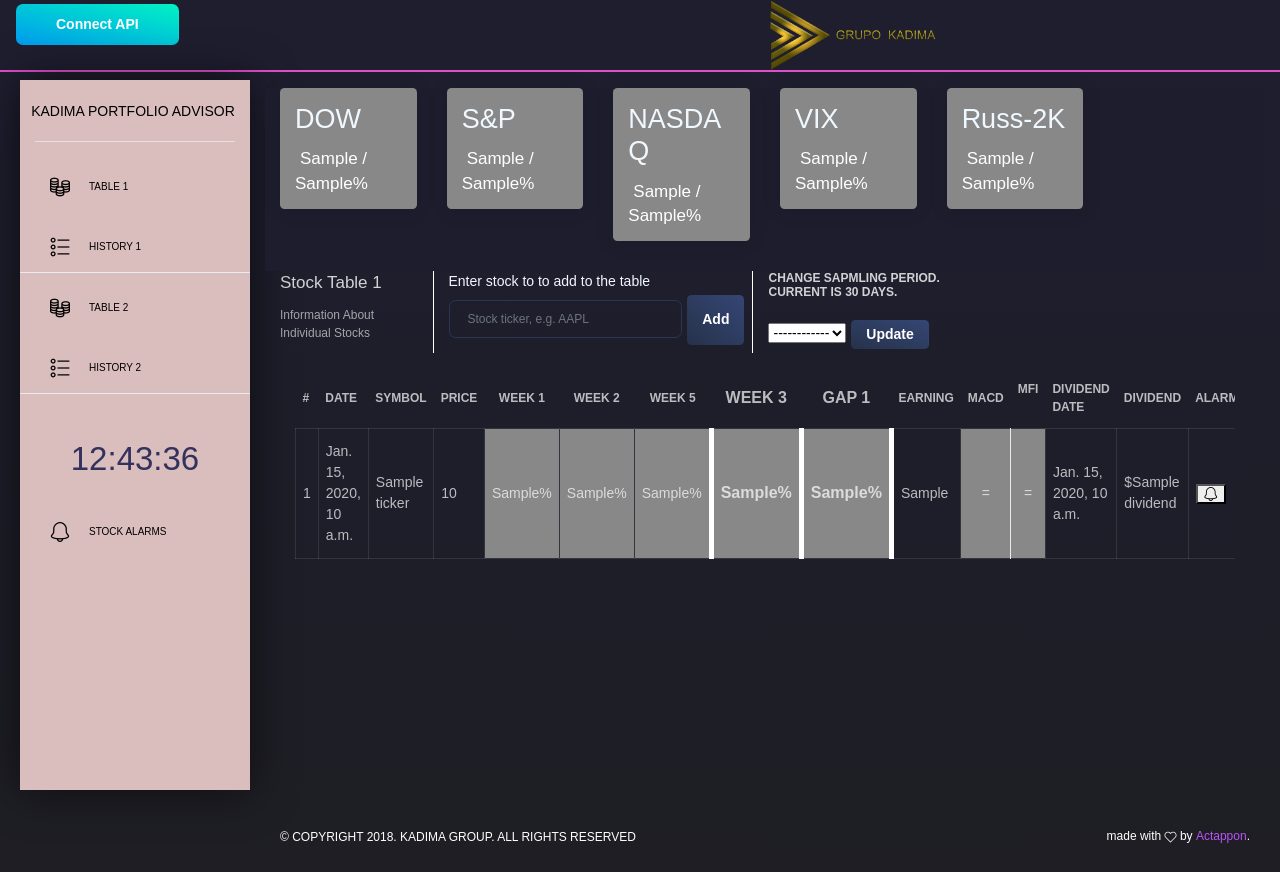
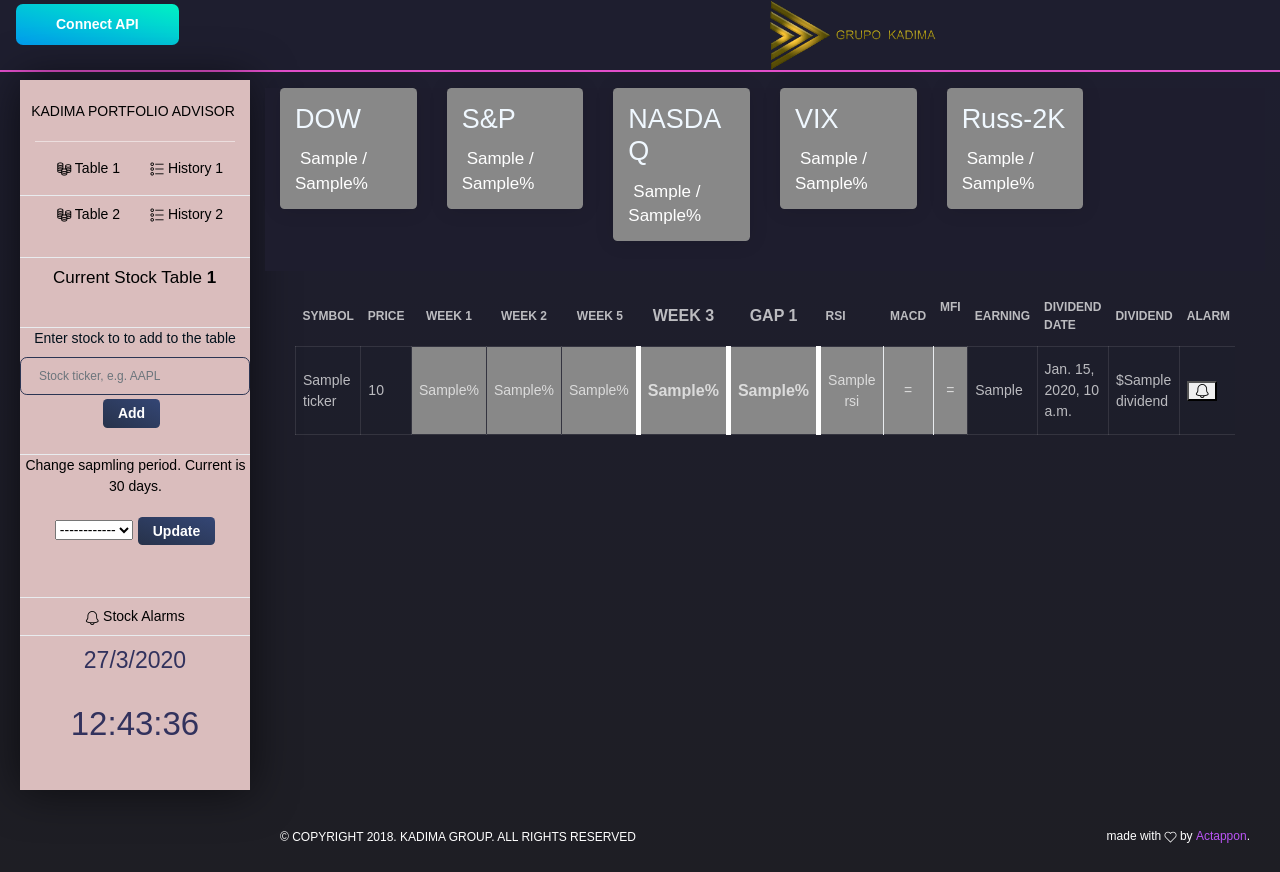
Before and after one commit to webclinic017/stocks_management, a Django app: template kadima/templates/kadima/home.html in a window 1280 px wide. Run offline with Django 3.2, Linux system fonts and the light colour scheme; data comes from the database, SQL or seed files in the repository; the template is opened without the code that fills it: most values are stand-ins (such as "Sample title", 1, 10 or a date in 2020); some libraries are stand-ins or nearby versions.

Commit message:
layout shages, added RSI

```diff
--- a/kadima/templates/kadima/base.html
+++ b/kadima/templates/kadima/base.html
@@ -12,19 +12,12 @@
   <title>
     Kadima Portfolio Advisor
   </title>
-  <!--     Fonts and icons     -->
-  <!-- <link href="https://fonts.googleapis.com/css?family=Poppins:200,300,400,600,700,800" rel="stylesheet" /> -->
-  <!-- <link href="https://use.fontawesome.com/releases/v5.0.6/css/all.css" rel="stylesheet"> -->
   <!-- Nucleo Icons -->
   <link href="{% static 'assets/css/nucleo-icons.css' %}" rel="stylesheet" />
 
   <!-- CSS Files -->
   <link href="{% static 'assets/css/black-dashboard.css' %}" rel="stylesheet" />
 
-  <!-- CSS Just for demo purpose, don't include it in your project -->
-  <!-- <link href="{% static 'assets/demo/demo.css' %}" rel="stylesheet" /> -->
-
-  <!-- <link href="https://cdnjs.cloudflare.com/ajax/libs/twitter-bootstrap/4.1.3/css/bootstrap.css" rel="stylesheet"> -->
   <link href="https://cdn.datatables.net/1.10.20/css/dataTables.bootstrap4.min.css" rel="stylesheet">
 
   <script src="https://code.jquery.com/jquery-3.3.1.js"></script>
@@ -33,39 +26,6 @@
 
   <link rel="stylesheet" href="https://cdnjs.cloudflare.com/ajax/libs/jquery-datetimepicker/2.5.20/jquery.datetimepicker.min.css" integrity="sha256-DOS9W6NR+NFe1fUhEE0PGKY/fubbUCnOfTje2JMDw3Y=" crossorigin="anonymous" />
   <script src="https://cdnjs.cloudflare.com/ajax/libs/jquery-datetimepicker/2.5.20/jquery.datetimepicker.full.min.js" integrity="sha256-FEqEelWI3WouFOo2VWP/uJfs1y8KJ++FLh2Lbqc8SJk=" crossorigin="anonymous"></script>
-
-  <!-- Loader -->
-  <style>
-    .loader {
-      position: fixed;
-      z-index: 99;
-      top: 0;
-      left: 0;
-      width: 100%;
-      height: 100%;
-      background: gray;
-      opacity: 0.5;
-      display: flex;
-      justify-content: center;
-      align-items: center;
-    }
-
-    .loader.hidden {
-      animation: fadeOut 1s;
-      animation-fill-mode: forwards;
-    }
-
-    @keyframes fadeOut{
-     100% {
-       opacity: 0;
-       visibility: hidden;
-     }
-    }
-
-
-    </style>
-
-
 </head>
 
 <body class="" onload="startTime()">
@@ -105,54 +65,68 @@
             Kadima Portfolio Advisor
           </a>
         </div>
-        <ul class="nav">
-          <li>
+        <div class="row mt-3">
+          <div class="col-6 text-right">
             <a href="{% url 'home' %}">
               <i class="tim-icons icon-coins" style="color: black;"></i>
-              <p style="color: black;">Table 1</p>
+              <span style="color: black;">Table 1</span>
             </a>
-          </li>
-
-          <li>
+          </div>
+          <div class="col-6">
             <a href="{% url 'history' table_index=1 %}">
               <i class="tim-icons icon-bullet-list-67" style="color: black;"></i>
-              <p style="color: black;">History 1</p>
+              <span style="color: black;">History 1</span>
             </a>
-          </li>
-
-
-          <li class="border-top">
+          </div>
+        </div>
+        <div class="row border-top mt-3">
+          <div class="col-6 text-right mt-2">
             <a href="{% url 'table-2' table_index=2 %}">
               <i class="tim-icons icon-coins" style="color: black;"></i>
-              <p style="color: black;">Table 2</p>
+              <span style="color: black;">Table 2</span>
             </a>
-          </li>
-
-          <li class="border-bottom">
+          </div>
+          <div class="col-6 mt-2">
             <a href="{% url 'history' table_index=2 %}">
               <i class="tim-icons icon-bullet-list-67" style="color: black;"></i>
-              <p style="color: black;">History 2</p>
+              <span style="color: black;">History 2</span>
             </a>
-          </li>
+          </div>
+        </div>
 
-          <div class="mt-5 h1" id="clock" style="text-align: center;"></div>
+        <!-- Table Control section -->
+        <div class="row mt-3">
+          <div class="col-12 text-center">
+            {% include 'kadima/stock_control.html' %}
+          </div>
+        </div>
 
-          <li class="">
-            <a href="{% url 'stock-alarms'%}">
-              <i class="tim-icons icon-bell-55" style="color: black;"></i>
-              <p style="color: black;">Stock Alarms</p>
-            </a>
-          </li>
+        <!-- Alarms section -->
+        <div class="row mt-5 border-top">
+          <div class="col-12 text-center mt-2">
+              <a href="{% url 'stock-alarms'%}">
+                <i class="tim-icons icon-bell-55" style="color: black;"></i>
+                <span style="color: black;">Stock Alarms</span>
+              </a>
+          </div>
+        </div>
 
+        <!-- Time Section -->
+        <div class="row mt-2 border-top">
+          <div class="col-12 text-center">
+            <div class="mt-2 h3" id="date" style="text-align: center;"></div>
+          </div>
+        </div>
 
-          <!-- Trigger Alerts -->
-          <div class="" id="trigger_alerts">
+        <div class="row">
+          <div class="col-12 text-center">
+            <div class="h1" id="clock" style="text-align: center;"></div>
           </div>
-          <!-- END Trigger Alerts -->
+        </div>
 
-        </ul>
       </div>
-    </div>
+    </div><!-- End sidebar -->
+
     <div class="main-panel">
       {% block content %}
 
@@ -181,21 +155,22 @@
   </div>
 
 </body>
-<script type="text/javascript">
-  window.addEventListener("load", function () {
-    const loader = document.querySelector('.loader');
-    loader.className += " hidden";
-  })
 
-</script>
 <script>
   function startTime() {
     var today = new Date();
+    var year = today.getFullYear()
+    var month = today.getMonth()
+    var day = today.getDate()
     var h = today.getHours();
     var m = today.getMinutes();
     var s = today.getSeconds();
     m = checkTime(m);
     s = checkTime(s);
+
+    document.getElementById('date').innerHTML =
+    day + "/" + month + "/" + year;
+
     document.getElementById('clock').innerHTML =
     h + ":" + m + ":" + s;
     var t = setTimeout(startTime, 500);
--- a/kadima/templates/kadima/home.html
+++ b/kadima/templates/kadima/home.html
@@ -55,7 +55,7 @@
             </div>
         {% endif %}
 
-        <div class="row">
+        <!-- <div class="row">
             <div class="col-sm-12 pr-md-1">
                 <form method="POST" enctype="multipart/form-data">
                     {% csrf_token %}
@@ -93,7 +93,7 @@
                     </div>
                 </form>
             </div>
-        </div>
+        </div> -->
         {% if messages %}
         {% for message in messages %}
           <div class="alert alert-{{ message.tags }} display-message border " id="trigger_alerts">
@@ -118,13 +118,6 @@
                     <table id="example" class="table table-striped table-bordered" style="width:100%">
                       <thead class=" text-primary">
                         <tr>
-                          <th>
-                            #
-                          </th>
-                          <th>
-                            <!-- <button type="submit" name="sort_by_date" class="text-primary"></button>   -->
-                            Date
-                          </th>
                           <th>
                             <!-- <button type="submit" name="sort_by_stock" class=" text-primary"></button>   -->
                             Symbol
@@ -151,13 +144,16 @@
                               Gap 1
                           </th>
                           <th>
-                            Earning
+                              RSI
                           </th>
                           <th>
                               MACD
                           </th>
                           <th>
                               MFI &nbsp;&nbsp;
+                          </th>
+                          <th>
+                            Earning
                           </th>
                           <th>
                               Dividend Date
@@ -186,12 +182,9 @@
                           {% else %}
                             <tr>
                           {% endif %}
-                              <td>
-                                {{ forloop.counter }}
-                              </td>
-                              <td  class="">
+                              <!-- <td  class="">
                                     {{ stock.stock_displayed_date }}
-                                </td>
+                                </td> -->
                                 <td  class="">
                                     {{ stock.ticker }}
                                 </td>
@@ -214,9 +207,10 @@
                                 <!-- <td  class="bg-success-light"> -->
                                   <b>{{ stock.gap_1 }}% </b>
                                 </td>
-                                <td class="{{ stock.earnings_warning }} " style="height: 100%;">
-                                    {{ stock.earnings_call_displayed }}
-                                </td>
+                                <td  class="border-right border-3" style="background-color: {{ stock.rsi_color }}; text-align: center;">
+                                  <!-- <td  class="bg-success-light"> -->
+                                    {{ stock.rsi }}
+                                  </td>
 
                                 {% if sample_period_14 %}
                                   <td  class=" border-right border-3" style="background-color: {{ stock.macd_14_color }}; text-align: center;">
@@ -253,6 +247,10 @@
                                     {% endif %}
                                   </td>
                                 {% endif %}
+
+                                <td class="{{ stock.earnings_warning }} " style="height: 100%;">
+                                  {{ stock.earnings_call_displayed }}
+                                </td>
                                 <td class="" style="height: 100%;">
                                     {{ stock.dividend_date }}
                                 </td>
--- /dev/null
+++ b/kadima/templates/kadima/stock_control.html
@@ -0,0 +1,38 @@
+<form method="POST" enctype="multipart/form-data">
+    {% csrf_token %}
+    <div class="row border-top mt-3" style="padding-bottom: 0 !important;">
+
+        <div class="col-sm-12 mt-2" style="border-right: 1px solid white;">
+        <div class="form-group">
+            <h4 style="color: black;" class="card-title" id="table_index" value="{% url 'stock-data-api' table_index=table_index %}" >Current Stock Table <b>{{ table_index }}</b></h4>
+        </div>
+        </div>
+    </div>
+
+    <div class="row border-top mt-3" style="padding-bottom: 0 !important;">
+        <div class="col-sm-12" >
+        <div class="form-group">
+            <label style="color: rgb(2, 16, 27);">Enter stock to to add to the table</label>
+            <input style="color: black;" type="text" class="form-control" name="stock" placeholder="Stock ticker, e.g. AAPL">
+            <input type="submit" name="add_stock" class="btn btn-sm mt-1 mb-2 mr-2" value='Add'>
+        </div>
+        </div>
+    </div>
+
+    <div class="row border-top mt-2" style="padding-bottom: 0 !important;">
+        <div class="col-sm-12" style="border-left: 1px solid white;">
+            <label style="color: black;">Change sapmling period. Current is {% if sample_period_14 %} 14 {% else %} 30 {% endif %} days.</label>
+            <div class="pt-2">
+            <select name="sample_period" id="sample_period">
+                <option value="">------------</option>
+                {% if sample_period_14 %}
+                <option value="30">30 Days</option>
+                {% else %}
+                <option value="14">14 Days</option>
+                {% endif %}
+            </select>
+            <input type="submit" name="update_sample_period" class="btn btn-fill btn-sm" value='Update' >
+            </div>
+        </div>
+    </div>
+</form>
--- a/kadima/value_updates.py
+++ b/kadima/value_updates.py
@@ -105,6 +105,9 @@ def update_values(request):
         stock.money_flow_trend_14 = stock_to_update.mfi_14
         stock.mfi_14_clash = stock_to_update.mfi_14_clash
         stock.mfi_14_color = stock_to_update.mfi_14_color
+
+        stock.rsi = stock_to_update.rsi
+        stock.rsi_color = stock_to_update.rsi_color
 
         stock.save()
 
--- a/kadima_project/urls.py
+++ b/kadima_project/urls.py
@@ -21,6 +21,9 @@ from dashboard import views as views_dashboard
 
 from rest_framework import routers
 
+# Admin Header
+admin.site.site_header = 'KADIMA'
+
 urlpatterns = [
 
     path('', views_kadima.home, name='home'),
```
Also changed, not shown: ib_api/templates/ib_api/stock_data_api.html (+17 -19 lines), kadima/ml_models.py (+9 -0 lines), kadima/models.py (+8 -3 lines), kadima/stock.py (+23 -23 lines), kadima/views.py (+22 -8 lines), kadima/static/assets/img/loader.gif (added).
